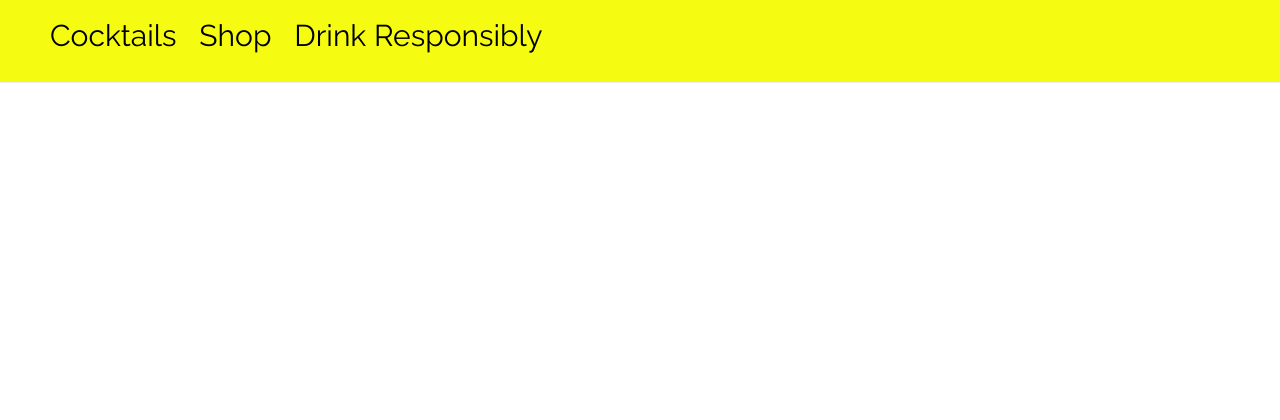
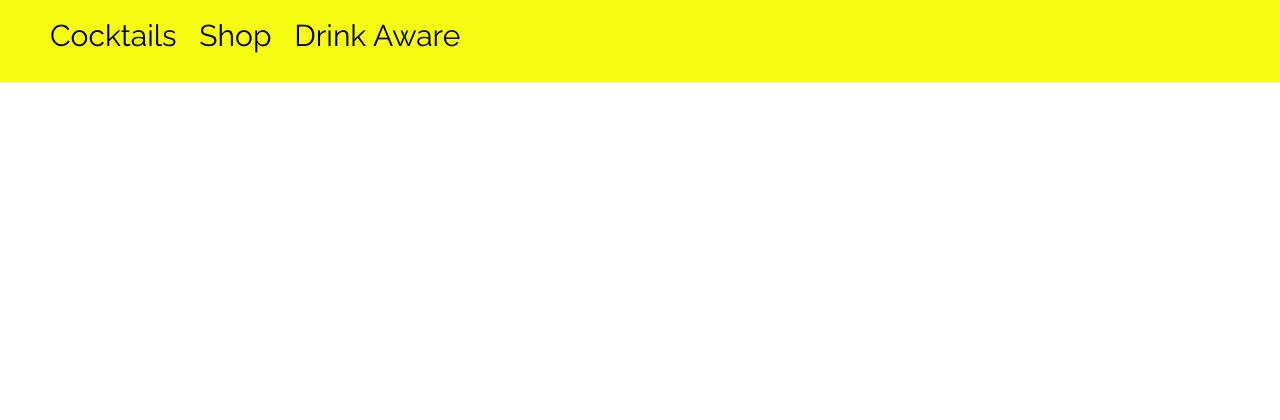
Before and after one commit to ellyo/my-first-blog, a Django app: page / in a window 1280 px wide. Shown: the part 101-521 px from the top of the page. Run offline with Django 3.2, Linux system fonts and the light colour scheme; data that the repository does not hold is empty; some libraries are stand-ins or nearby versions.

Commit message:
Added drinkaware link

```diff
--- a/blog/templates/blog/base.html
+++ b/blog/templates/blog/base.html
@@ -13,7 +13,7 @@
 			 <br>
 			 <h2><a href="/cocktails" >Cocktails</a>    &nbsp;
 			 <a href="/shop" >Shop</a> &nbsp;
-			 <a href="/drinkresponsibly" >Drink Responsibly</a></h2>
+			 <a href="https://www.drinkaware.co.uk/" >Drink Aware</a></h2>
    		</div>
    		<div class="content container">
         		<div class="row">
```
